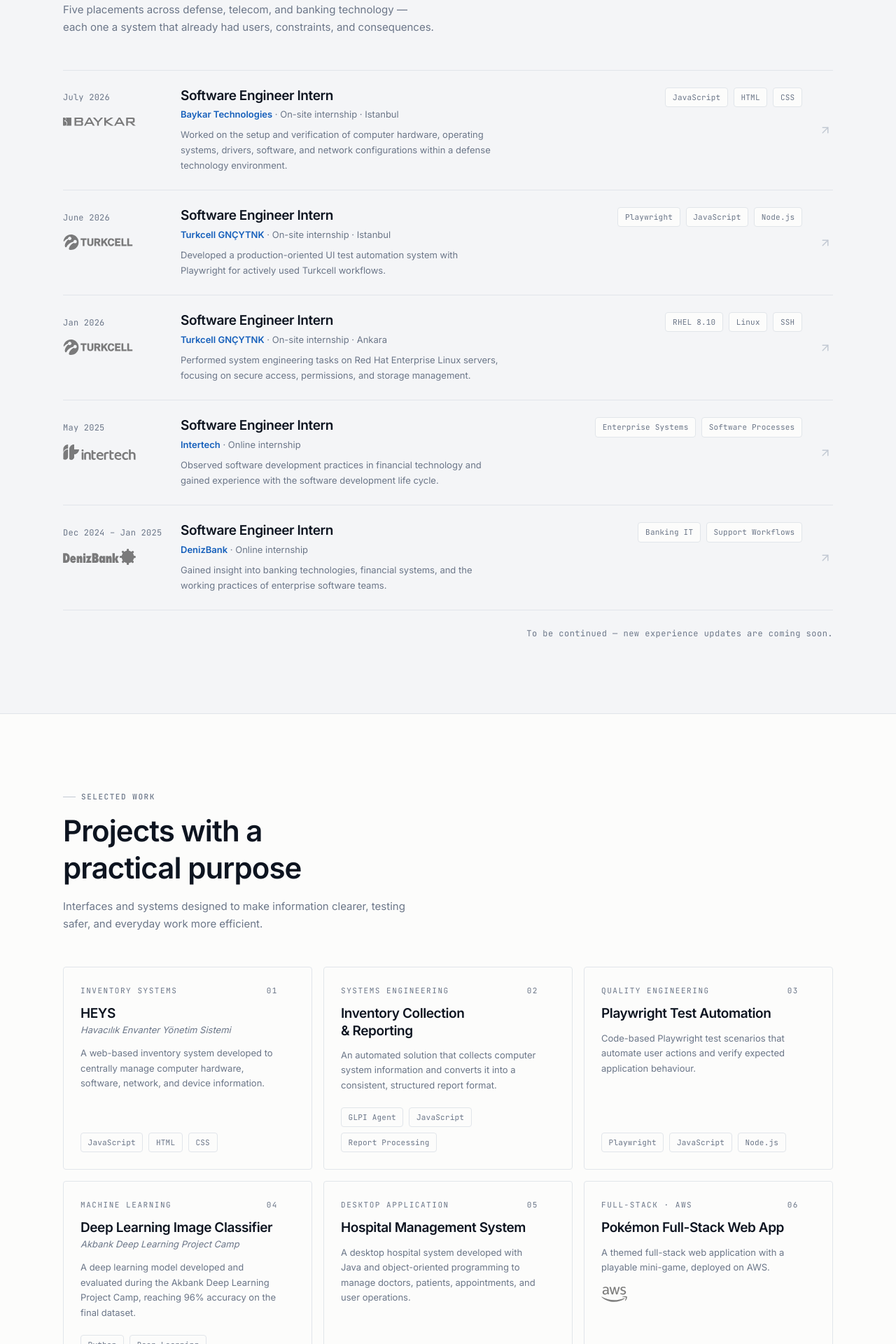
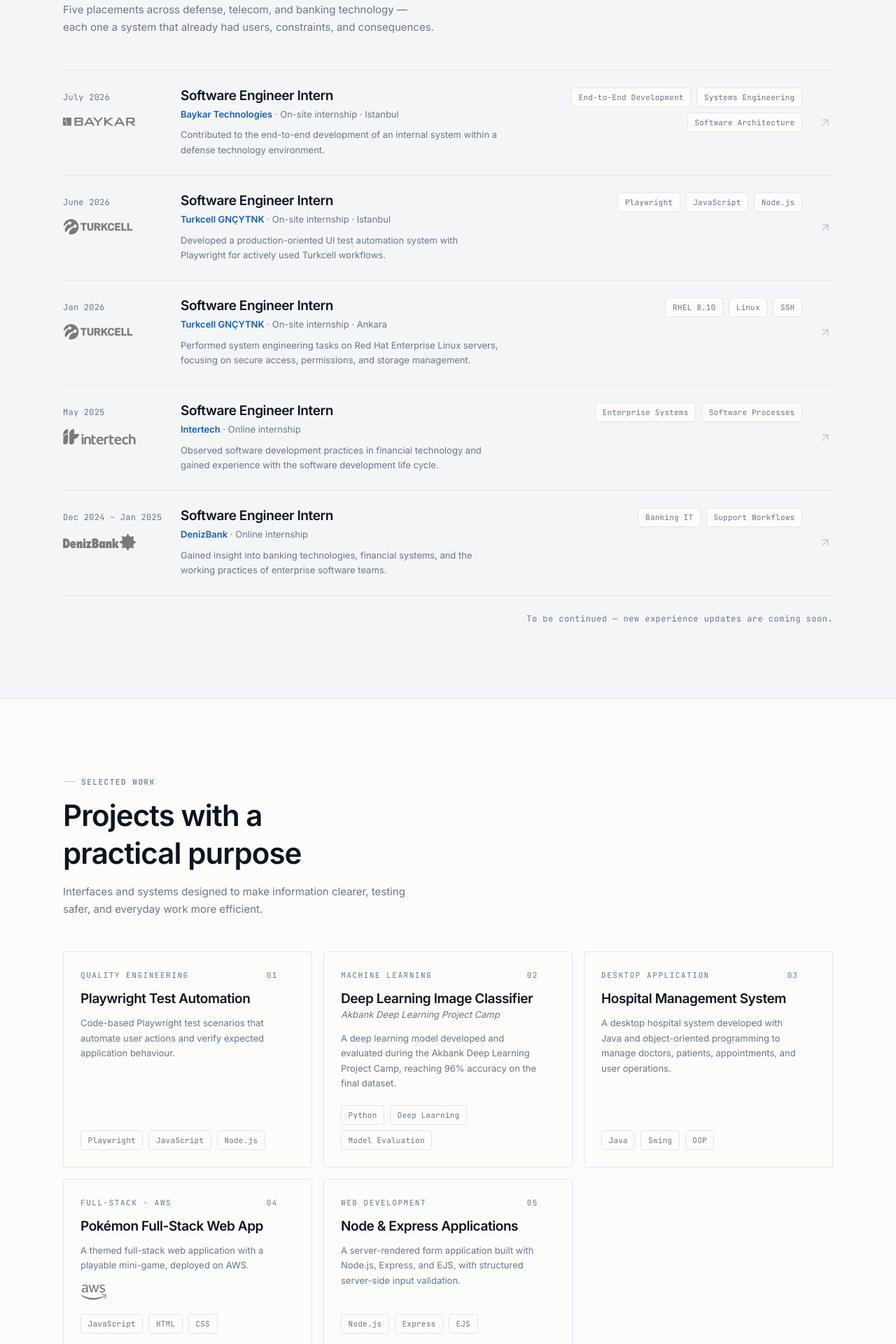
Before and after one commit to MertAltn1/MertAltn1.github.io, a React (Vite) app: page /#/ in a window 1280 px wide. Shown: the part 1600-3520 px from the top of the page at 70% size. Built offline with nearby package versions, Linux system fonts and the light colour scheme.

Commit message:
Update portfolio

```diff
--- a/src/data/experiences.js
+++ b/src/data/experiences.js
@@ -9,14 +9,14 @@
     location: 'Istanbul',
     type: 'On-site internship',
     featured: true,
-    summary: 'Worked on the setup and verification of computer hardware, operating systems, drivers, software, and network configurations within a defense technology environment.',
+    summary: 'Contributed to the end-to-end development of an internal system within a defense technology environment.',
     highlights: [
-      'Developed software-based solutions for automatically collecting and reporting system information',
-      'Supported centralized monitoring of hardware, software, operating system, and network inventory',
-      'Handled all system and inventory information in accordance with strict defense-industry confidentiality requirements',
+      'Worked across analysis, implementation, validation, and delivery stages of an internal software system',
+      'Developed system-oriented solutions with an emphasis on reliability and practical operational use',
+      'Collaborated within engineering and information systems workflows while respecting strict confidentiality requirements',
     ],
-    technologies: ['JavaScript', 'HTML', 'CSS', 'GLPI Agent'],
-    note: 'Detailed technical information is omitted due to company confidentiality policies.',
+    technologies: ['End-to-End Development', 'Systems Engineering', 'Software Architecture', 'System Integration'],
+    note: 'Project scope and technical implementation details are omitted due to defense-industry confidentiality requirements.',
   },
   {
     slug: 'turkcell-test-automation',
--- a/src/data/projects.js
+++ b/src/data/projects.js
@@ -1,25 +1,4 @@
 export const projects = [
-  {
-    slug: 'heys',
-    title: 'HEYS',
-    fullName: 'Havacılık Envanter Yönetim Sistemi',
-    category: 'Inventory systems',
-    featured: true,
-    summary: 'A web-based inventory system developed to centrally manage computer hardware, software, network, and device information.',
-    challenge: 'Provide a clear and secure way to search devices, inspect detailed records, upload reports, and track inventory from a central interface.',
-    highlights: ['Device search and detailed inventory views', 'Report upload and processing workflows', 'Centralized hardware, software, network, and device tracking'],
-    technologies: ['JavaScript', 'HTML', 'CSS', 'GLPI Agent'],
-  },
-  {
-    slug: 'glpi-inventory-reporting',
-    title: 'Inventory Collection & Reporting',
-    category: 'Systems engineering',
-    featured: true,
-    summary: 'An automated solution that collects computer system information and converts it into a consistent, structured report format.',
-    challenge: 'Reliably collect and standardize detailed system data from multiple computers for centralized review and reporting.',
-    highlights: ['Automatic CPU, memory, disk, and GPU collection', 'BIOS, operating system, and network adapter reporting', 'MAC address normalization and standardized report output'],
-    technologies: ['GLPI Agent', 'JavaScript', 'Report Processing'],
-  },
   {
     slug: 'playwright-automation',
     title: 'Playwright Test Automation',
@@ -67,9 +46,9 @@
     repo: 'https://github.com/MertAltn1/ctis256',
     title: 'Node & Express Applications',
     category: 'Web development',
-    summary: 'Web applications built with Node.js, Express, and EJS for form processing, data filtering, sorting, and dynamic content generation.',
-    challenge: 'Connect server-side application logic to reliable data workflows and responsive, dynamically rendered interfaces.',
-    highlights: ['Server-side form handling and validation', 'Data filtering and sorting', 'Dynamic EJS content and database-backed workflows'],
-    technologies: ['Node.js', 'Express', 'EJS', 'MySQL', 'Docker'],
+    summary: 'A server-rendered form application built with Node.js, Express, and EJS, with structured server-side input validation.',
+    challenge: 'Process form submissions safely, return field-specific validation feedback, and preserve submitted values in a dynamically rendered interface.',
+    highlights: ['GET and POST form workflows', 'Server-side validation with express-validator', 'Field-specific error handling and dynamic EJS rendering'],
+    technologies: ['Node.js', 'Express', 'EJS', 'express-validator'],
   },
 ]
--- a/src/pages/ProjectDetailPage.jsx
+++ b/src/pages/ProjectDetailPage.jsx
@@ -8,7 +8,7 @@
 
 // Work carried out inside client or employer systems — these case studies stay
 // deliberately high level.
-const CONFIDENTIAL_SLUGS = ['heys', 'glpi-inventory-reporting', 'playwright-automation']
+const CONFIDENTIAL_SLUGS = ['playwright-automation']
 
 export default function ProjectDetailPage() {
   const { slug } = useParams()
--- a/src/styles/layout.css
+++ b/src/styles/layout.css
@@ -236,4 +236,44 @@
       gap: var(--space-6);
     }
   }
+
+  @media (max-width: 600px) {
+    .site-header { backdrop-filter: blur(10px); }
+
+    .nav-shell { gap: var(--space-2); }
+
+    .wordmark {
+      gap: var(--space-2);
+      font-size: var(--text-sm);
+    }
+
+    .wordmark__mark {
+      width: 28px;
+      height: 28px;
+    }
+
+    .footer-grid { gap: var(--space-5); }
+
+    .footer-nav {
+      grid-template-columns: repeat(2, minmax(0, 1fr));
+      gap: var(--space-1) var(--space-5);
+    }
+
+    .footer-nav button,
+    .footer-nav a {
+      min-height: 40px;
+      display: inline-flex;
+      align-items: center;
+    }
+
+    .footer-social a {
+      width: 44px;
+      height: 44px;
+    }
+
+    .footer-bottom {
+      flex-direction: column;
+      margin-top: var(--space-6);
+    }
+  }
 }
--- a/src/styles/sections.css
+++ b/src/styles/sections.css
@@ -708,6 +708,107 @@
     .detail__aside { position: static; }
   }
 
+  @media (max-width: 600px) {
+    .hero {
+      padding-block: var(--space-7) var(--space-3);
+    }
+
+    .hero__grid { gap: var(--space-6); }
+
+    .hero__portrait {
+      --portrait-w: 190px;
+      gap: var(--space-4);
+    }
+
+    .hero__copy { gap: var(--space-4); }
+
+    .hero__lead {
+      font-size: var(--text-base);
+      line-height: var(--leading-body);
+    }
+
+    .hero__actions {
+      display: grid;
+      width: 100%;
+    }
+
+    .hero__actions .button { width: 100%; }
+
+    .hero__meta {
+      display: grid;
+      grid-template-columns: repeat(2, minmax(0, 1fr));
+      gap: var(--space-3);
+      font-size: var(--text-xs);
+    }
+
+    .hero__meta > * { min-width: 0; }
+
+    .experience-row {
+      padding-block: var(--space-4);
+      gap: var(--space-3);
+    }
+
+    .experience-row__stamp {
+      justify-content: space-between;
+      gap: var(--space-3);
+    }
+
+    .experience-row__stamp .company-logo {
+      --logo-w: 84px;
+      --logo-h: 20px;
+    }
+
+    .experience-row__summary { max-width: none; }
+    .experience-row__tags { gap: var(--space-2); }
+    .experience-continuation { text-align: left; }
+
+    .project-grid { gap: var(--space-3); }
+
+    .project-card {
+      min-height: auto;
+      padding: var(--space-5);
+      padding-right: var(--space-7);
+    }
+
+    .project-card .card-arrow {
+      top: var(--space-5);
+      right: var(--space-4);
+      opacity: 1;
+      transform: none;
+    }
+
+    .project-card__tags .tag:nth-child(n+3) { display: none; }
+
+    .metric-row {
+      grid-template-columns: repeat(2, minmax(0, 1fr));
+      gap: var(--space-3);
+    }
+
+    .certificate-card__zoom {
+      opacity: 1;
+      transform: none;
+    }
+
+    .contact-grid { gap: var(--space-8); }
+    .field-row { grid-template-columns: 1fr; }
+    .contact-form .button { width: 100%; }
+
+    .detail {
+      padding-top: var(--space-6);
+      overflow-wrap: anywhere;
+    }
+
+    .detail__header {
+      margin-top: var(--space-6);
+      padding-bottom: var(--space-6);
+    }
+
+    .detail__grid {
+      margin-top: var(--space-6);
+      gap: var(--space-7);
+    }
+  }
+
   /* --- 404 ------------------------------------------------------------------ */
 
   .not-found {
```
